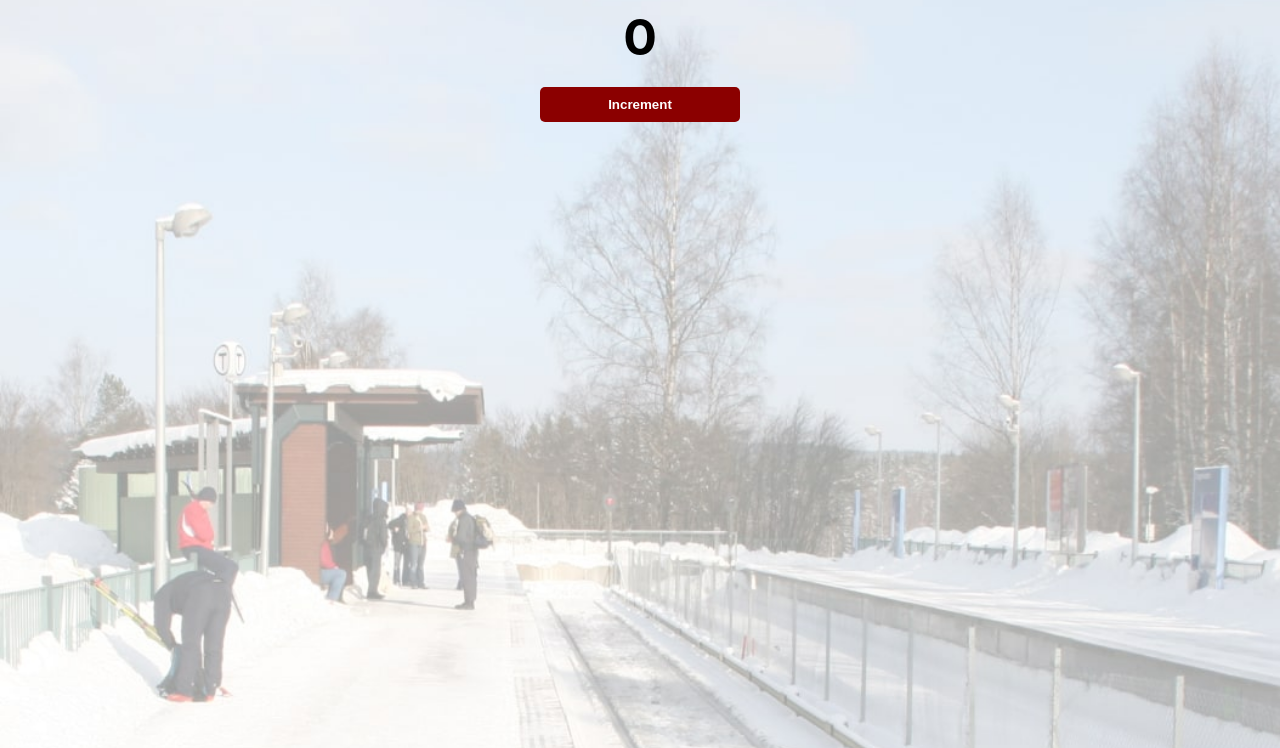
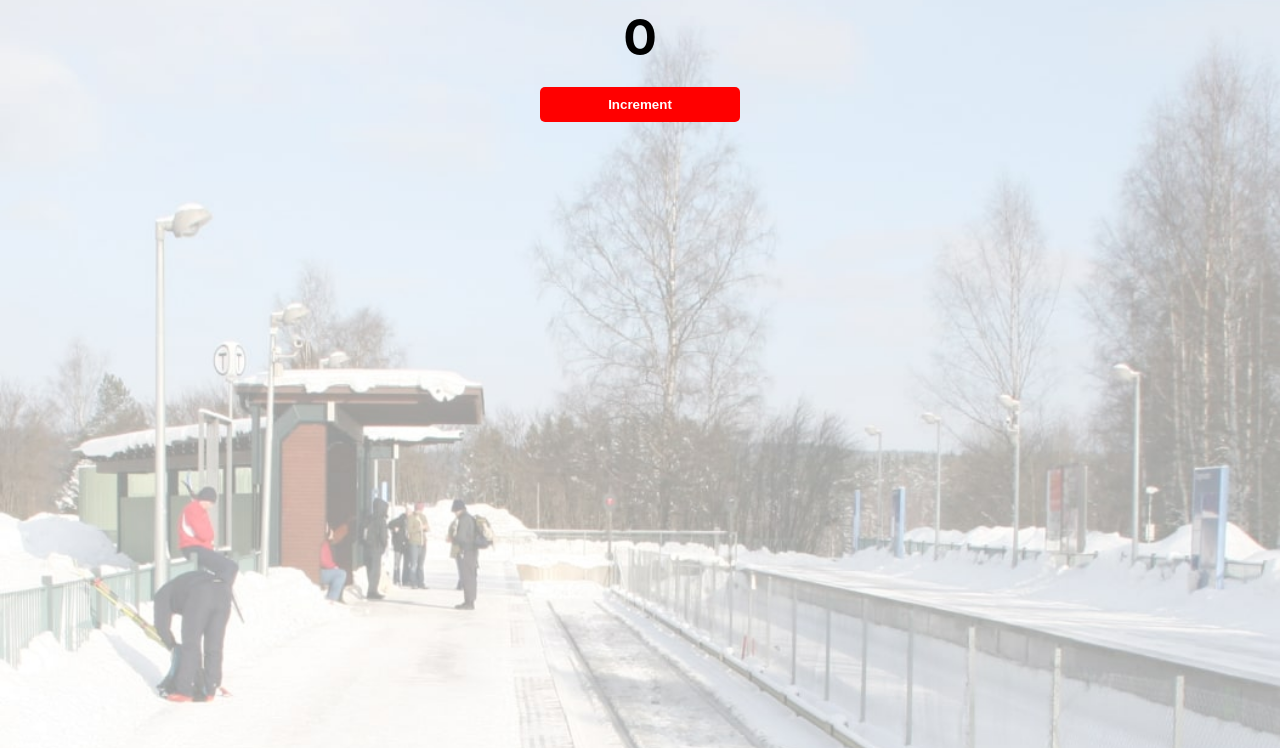
Before and after one commit to justin747/Passenger-Counter, a plain HTML site: page index.html in a window 1280 px wide. Shown: the part 52-800 px from the top of the page. Drawn offline with Linux system fonts and the light colour scheme.

Commit message:
Changed increment button color
Changed increment button color to different red

```diff
--- a/index.css
+++ b/index.css
@@ -29,7 +29,7 @@ button {
 }
 
 #increment-btn {
-    background: darkred;
+    background: red;
 }
 
 #save-btn {
```
Also changed, not shown: 1 other file.
